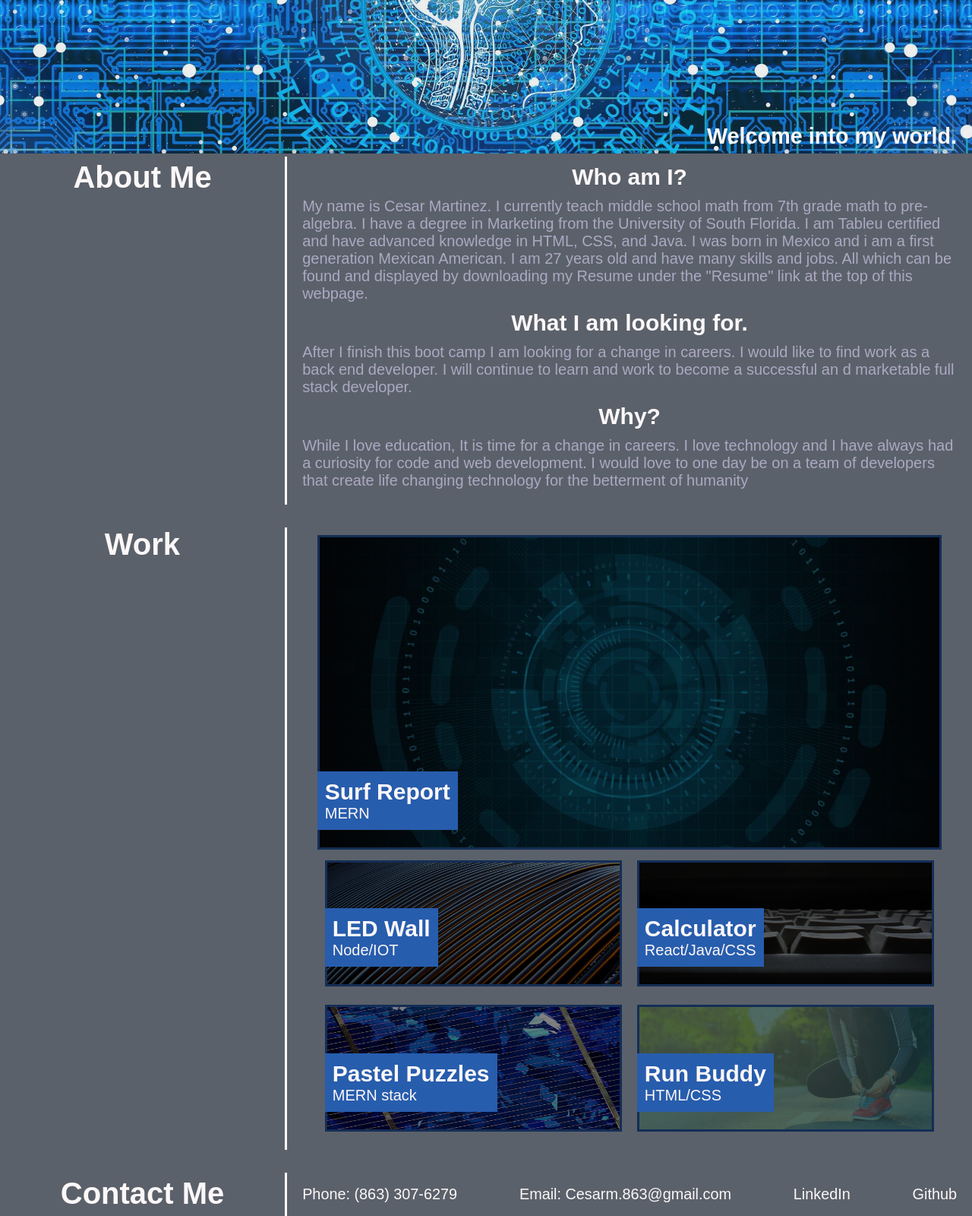
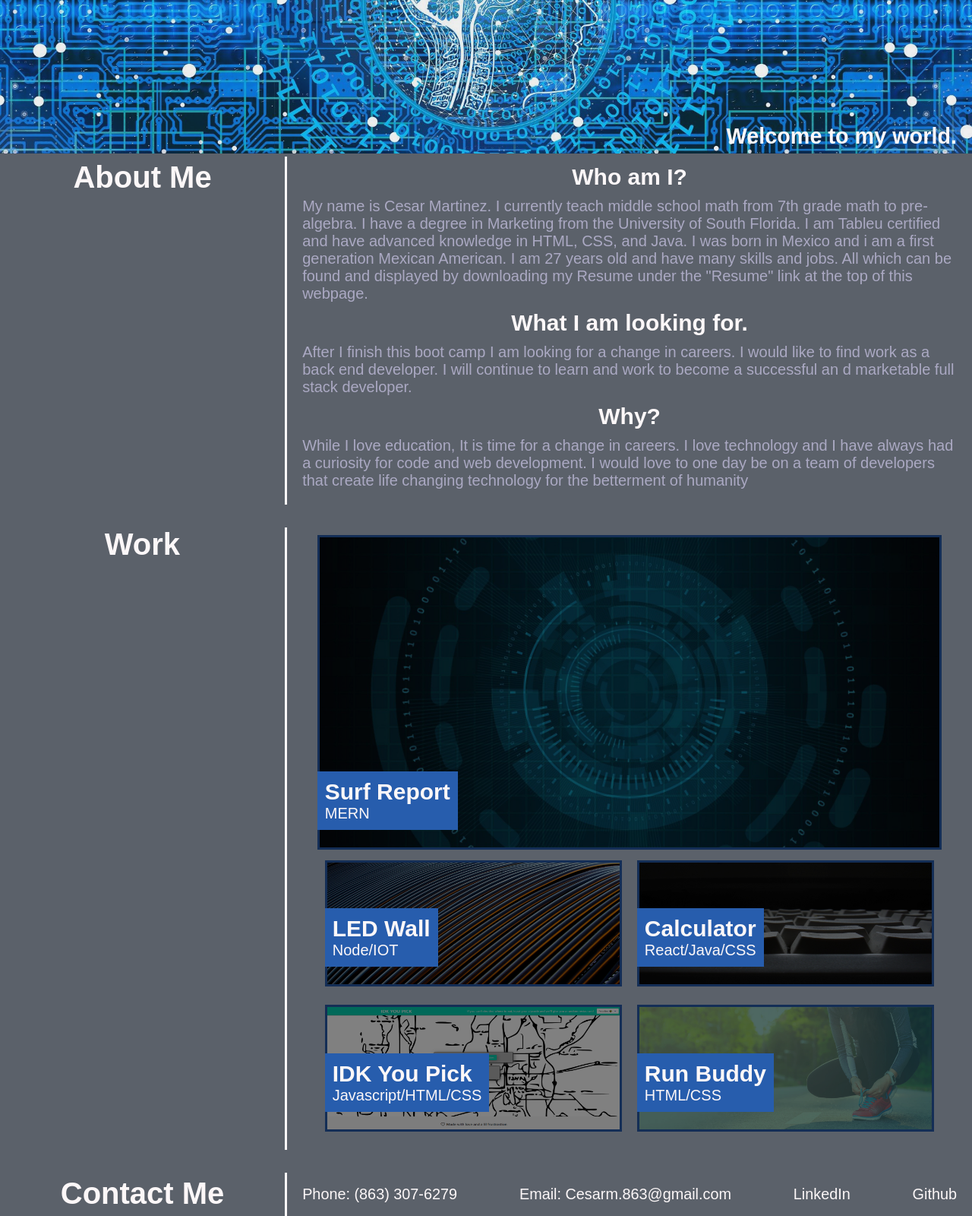
Before and after one commit to Cesar863/Student-Portfolio, a plain HTML site: page index.html in a window 1280 px wide. Shown: the part 330-1930 px from the top of the page at 76% size. Drawn offline with Linux system fonts and the light colour scheme.

Commit message:
updated portfolio with first student project.

```diff
--- a/assets/css/style.css
+++ b/assets/css/style.css
@@ -449,7 +449,7 @@ header nav ul li a:hover {
     .work
     .work-content
     .work-title{
-        flex:100%;
+        display: flex;
         width:auto;
         height:auto;
     }
--- a/index.html
+++ b/index.html
@@ -38,7 +38,7 @@
             <!-- Image courtesy of https://pixabay.com/illustrations/artificial-intelligence-network-3706562/-->
             <img src="assets/images/artificial-intelligence-gb8aa09645_1920.jpg" alt="Human head that has been digitized with technology. the colors are blue with 1's and 0's in  a circle around a brain">
             <div class="hero-cta">
-                <h2>Welcome into my world.</h2>
+                <h2>Welcome to my world.</h2>
             </div>
         </div>
     </section>
@@ -124,12 +124,12 @@
                     <div class="third-row">
                         <div class="third-row1">
                             <!--image courtesy of https://www.freeimages.com/photo/solar-cell-2-1191446-->
-                            <a href="https://github.com/Cesar863">
-                            <img src="assets/images/solar-cell-2-1191446 1.jpg" alt="a solar cell that is blue with panels going in a vertical direction">
+                            <a href="https://sarahwesley.github.io/idk-you-pick/">
+                            <img src="assets/images/idk-you-pick.PNG" alt="Project called IDK you Pick. a black and white map is shown with a text box that say 'zip code' and a submit">
                             </a>
                             <div class="rbl">
-                                <h3>Pastel Puzzles</h3>
-                                <p>MERN stack</p>
+                                <h3>IDK You Pick</h3>
+                                <p>Javascript/HTML/CSS</p>
                             </div>
                         </div>
                         <div class="third-row2">
```
Also changed, not shown: assets/images/idk-you-pick.PNG (added).
